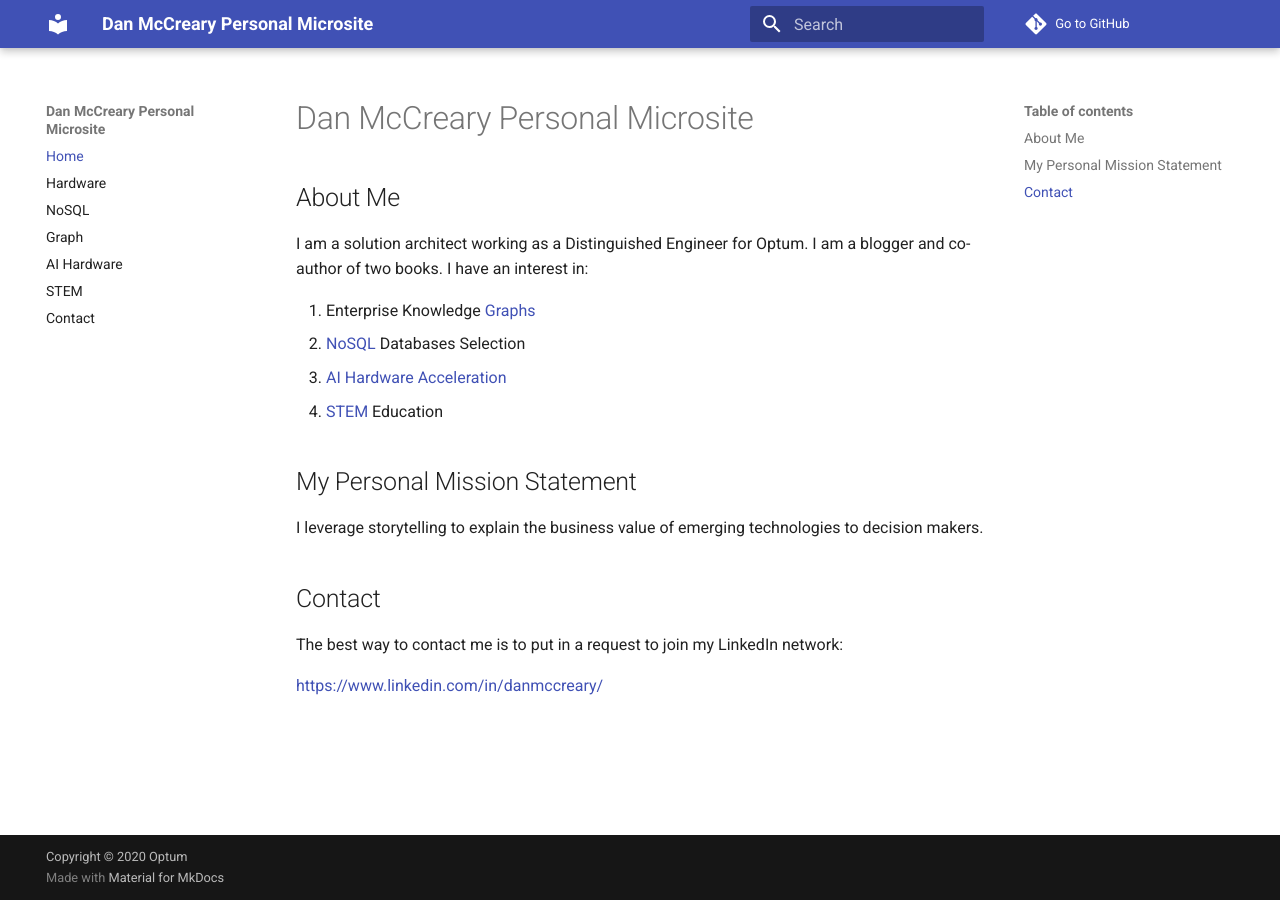
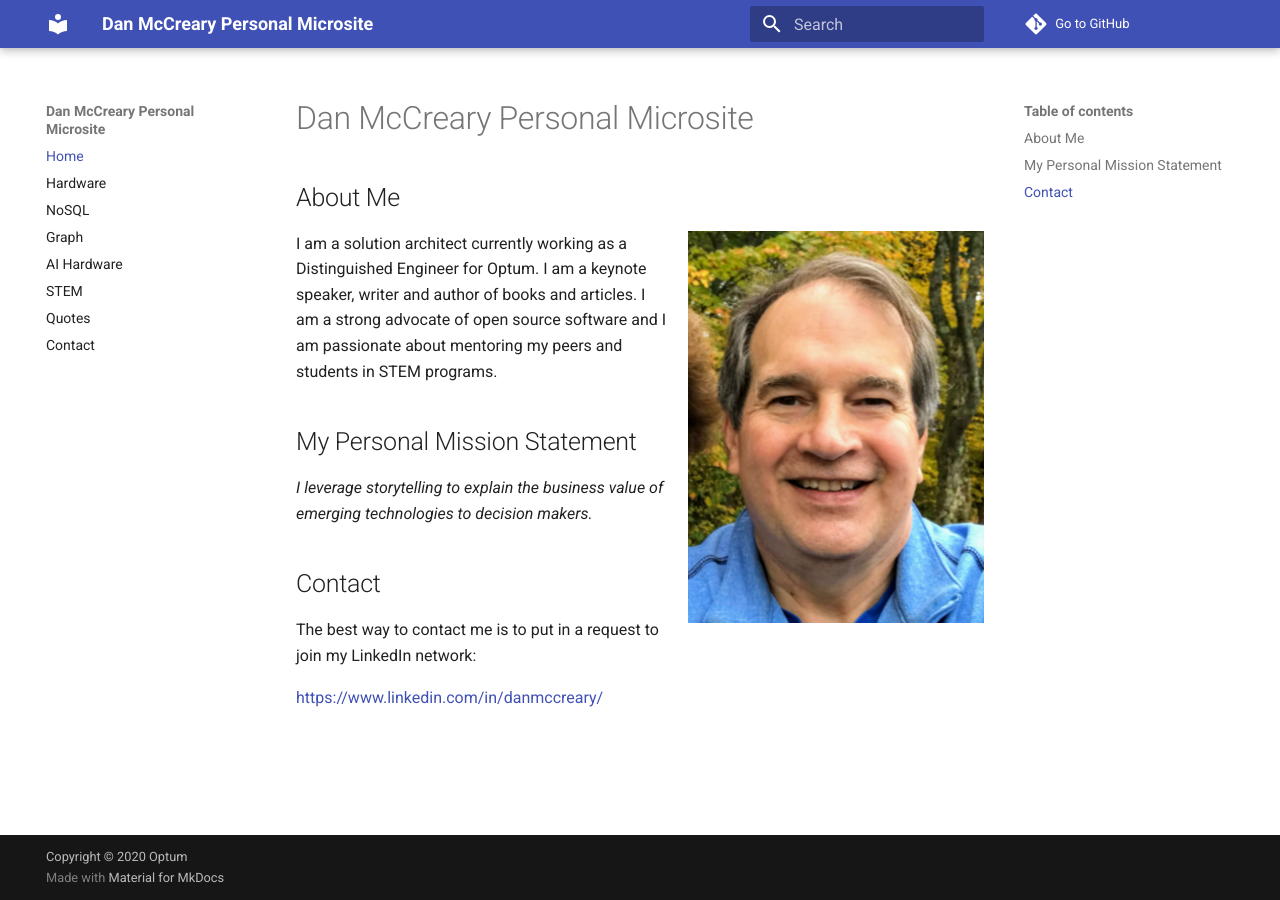
Before and after one commit to dmccreary/dmccreary, an MkDocs documentation site: the page built from docs/index.md, in a window 1280 px wide. Built offline with MkDocs 1.6.1 and Material for MkDocs 9.7.7, drawn with Linux system fonts in a browser that asks for light colours; comment, search, counter and statistics services are not loaded.

Commit message:
updated content

```diff
--- a/docs/index.md
+++ b/docs/index.md
@@ -1,18 +1,16 @@
 # Dan McCreary Personal Microsite
+
+
 
 ## About Me
 
-I am a solution architect working as a Distinguished Engineer for Optum.  I am a blogger and co-author of two books.  I have an interest in:
+![](img/dan-mccreary-headshot-2021-small.png){align=right}
 
-1. Enterprise Knowledge [Graphs](graph.md)
-2. [NoSQL](nosql.md) Databases Selection
-3. [AI Hardware Acceleration](ai-hardware.md)
-3. [STEM](stem.md) Education
-
+I am a solution architect currently working as a Distinguished Engineer for Optum.  I am a keynote speaker, writer and author of books and articles.  I am a strong advocate of open source software and I am passionate about mentoring my peers and students in STEM programs.
 
 ## My Personal Mission Statement
 
-I leverage storytelling to explain the business value of emerging technologies to decision makers.
+  *I leverage storytelling to explain the business value of emerging technologies to decision makers.*
 
 ## Contact
 
--- a/mkdocs.yml
+++ b/mkdocs.yml
@@ -6,6 +6,7 @@ nav:
   - Graph: graph.md
   - AI Hardware: ai-hardware.md
   - STEM: stem.md
+  - Quotes: quotes.md
   - Contact: contact.md
 repo_name: 'Go to GitHub'
 repo_url: 'https://github.com/dmccreary/dmccreary'
@@ -23,6 +24,7 @@ markdown_extensions:
   - pymdownx.details
   - footnotes
   - attr_list
+  - md_in_html
   - toc:
       permalink: true
   - pymdownx.highlight:
```
Also changed, not shown: docs/quotes.md (added, +17 -0 lines), docs/img/dan-mccreary-headshot-2021-small.png (added), docs/img/dan-mccreary-headshot-2021.jpg (added), 1 other file.
